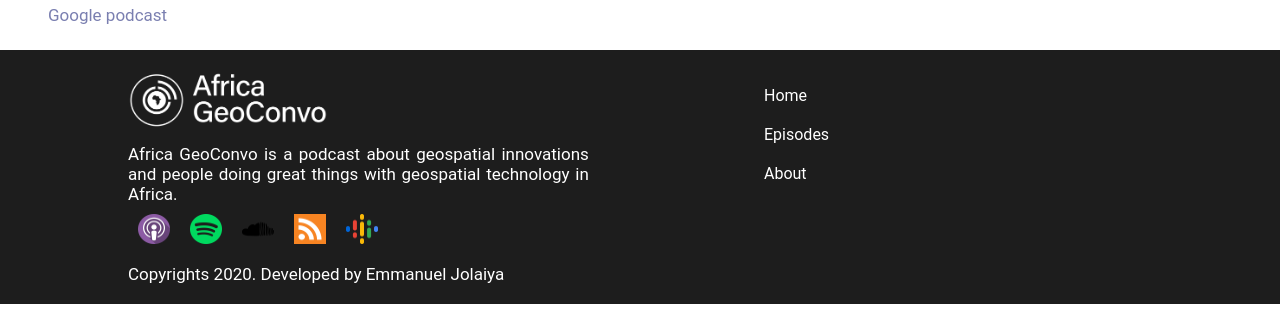
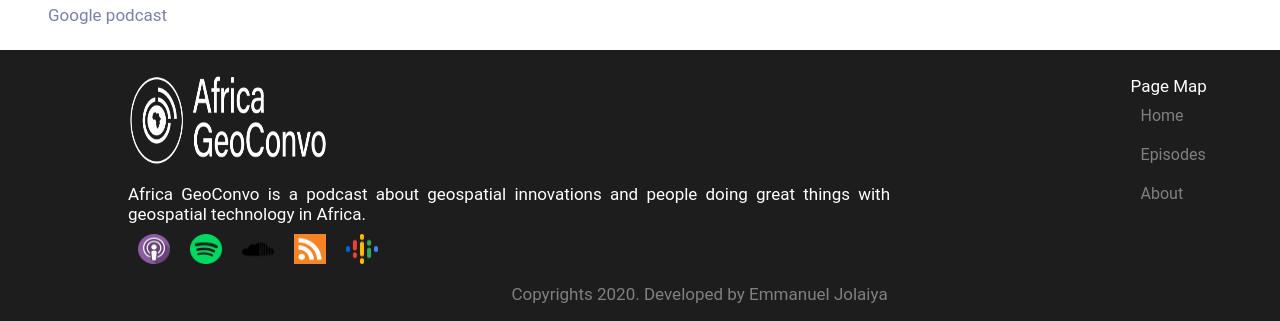
Before and after one commit to jeafreezy/Africa-GeoConvo-Podcast-Web, a Next.js app: page /about in a window 1280 px wide. Shown: the part 2010-2331 px from the top of the page. Built offline with nearby package versions, Linux system fonts and the light colour scheme.

Commit message:
fixed footer styling

```diff
--- a/components/Footer/Footer.js
+++ b/components/Footer/Footer.js
@@ -13,7 +13,7 @@ function Footer(props){
                             <img
                                 src='/static/assets/white.png'
                                 width="200"
-                                height="60"
+                                height="100"
                                 alt='Africa GeoConvo logo'
                             />
                             <p>Africa GeoConvo is a podcast about geospatial innovations  and people doing great things with geospatial  technology in Africa.</p>
@@ -32,12 +32,14 @@ function Footer(props){
 
 
                             </div>
-                            <p style={{marginBottom:'20px'}}>Copyrights 2020. Developed by <a href='https://github.com/jeafreezy'>Emmanuel Jolaiya</a></p>
+                            <p id = 'copyright' style={{marginBottom:'20px', color:'grey', float:'right',textAlign:'center'}}>Copyrights 2020. Developed by <a href='https://github.com/jeafreezy'>Emmanuel Jolaiya</a></p>
 
                     </div>
 
                     <div className='pagemap'>
+
                         <ul>
+                            <p>Page Map</p>
                             <li><Link href='/' className='footer-links' >Home</Link></li>
                             <li><Link href='/shows/all' className='footer-links'>Episodes</Link></li>
                             <li><Link href='/about' className='footer-links'>About</Link></li>
--- a/components/Styles/Footer.js
+++ b/components/Styles/Footer.js
@@ -7,9 +7,7 @@ background-color:#1d1d1d;
 .container{
 
     font-family:Roboto;
-    display: grid;
-    grid-template-columns:1fr 1fr;
-    grid-template-rows: 1fr;
+    display: flex;
     width:100%;
     padding-left:10%;
     margin-top:15px;
@@ -26,7 +24,7 @@ background-color:#1d1d1d;
     line-height: 20px;
     width:100%;
     color: white;
-    f
+
 }
 
 .info p{
@@ -58,18 +56,19 @@ background-color:#1d1d1d;
 li {
 
     list-style-type:none;
-    color:white;
+    color:grey;
     padding:10px;
     width:10%;
 }
 
 li:hover{
-    color:grey;
+    color:white;
+
 }
 
 a:hover{
 
-    color:grey;
+    color:white;
 }
 @media(max-width:640px){
 
@@ -80,15 +79,16 @@ a:hover{
     .container{
 
         display: flex;
+        flex-direction:column-reverse;
+        justify-content:flex-start;
         width:90%;
-        margin-left:5%;
-        margin-right:5%;
+        margin-right:2%;
 
     }
     .container p{
         text-align:justify;
-        font-size: 12px;
-        line-height: 12px;
+        font-size: 15px;
+        line-height: 15px;
         width:100%;
         color: white;
     }
@@ -124,12 +124,19 @@ a:hover{
     .pagemap{
         display:flex;
         flex-direction:column;
-        padding:10px;
+        padding:5px;
+        margin-left:-40px;
         cursor:pointer;
     }
 
     li{
         padding:5px;
     }
+
+    #copyright{
+
+            margin-right:24px;
+
+    }
 }
 `
```
